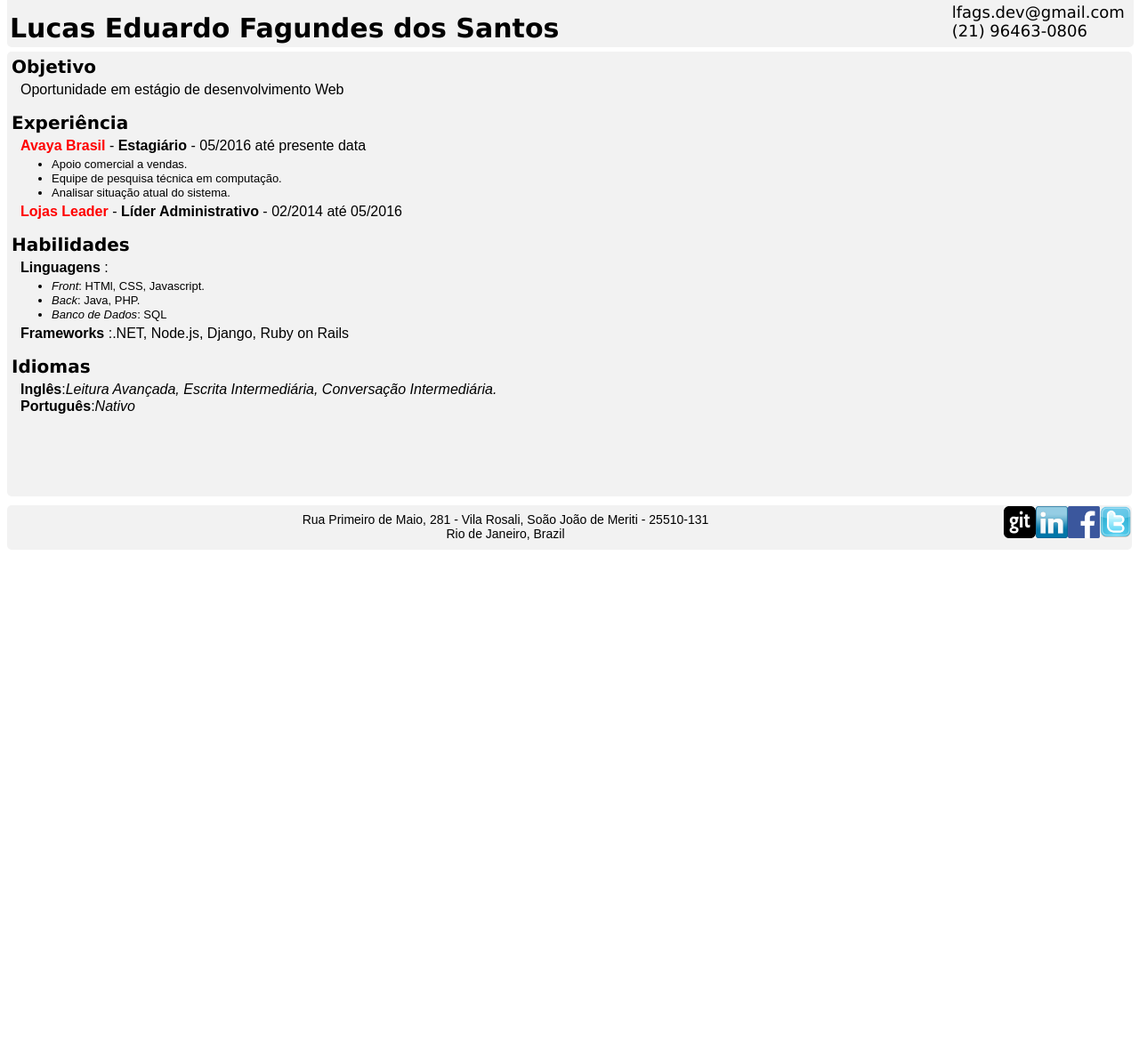
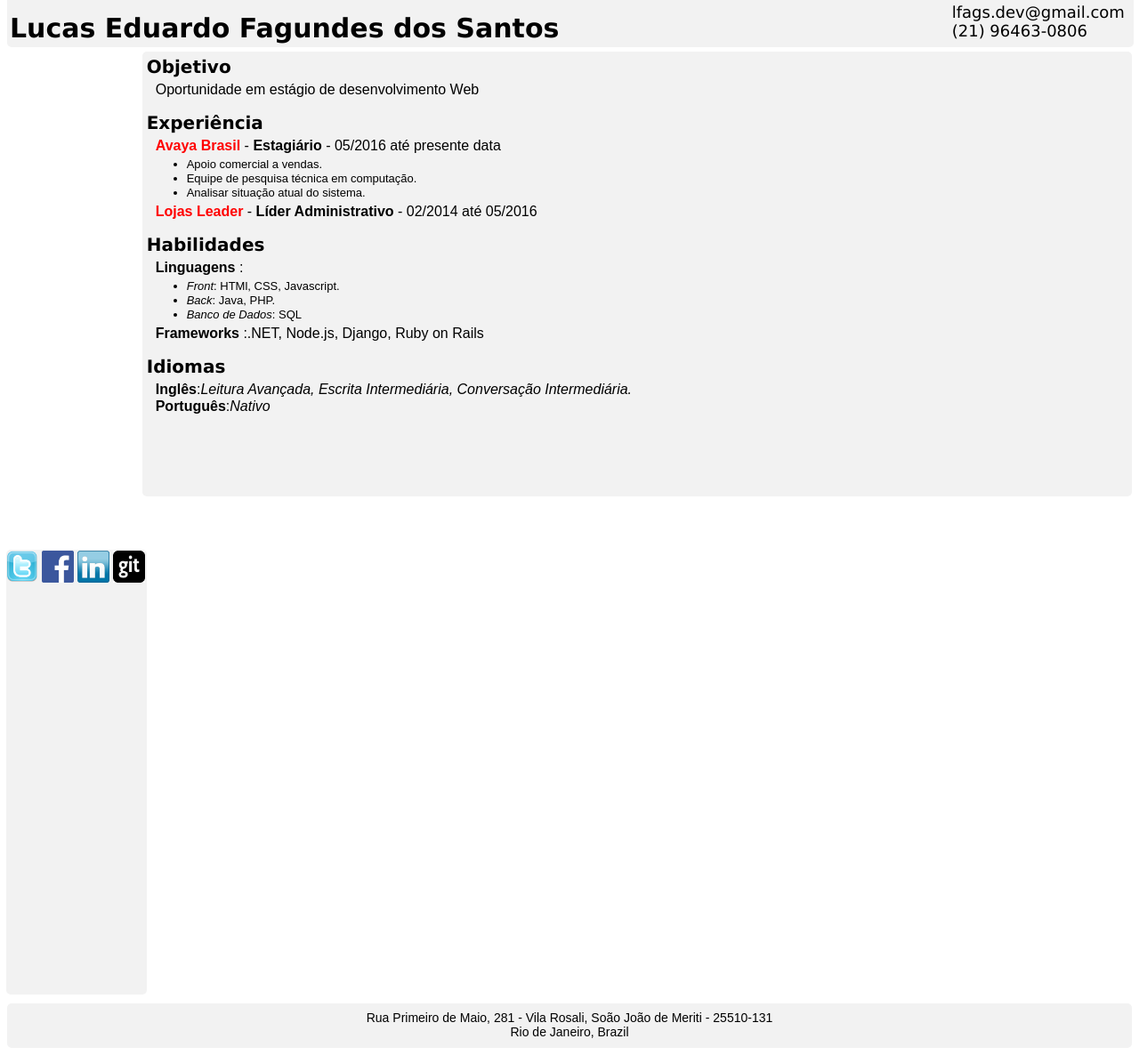
Before and after one commit to lfag/Curriculo, a plain HTML site: page Curriculo HTML/Curriculo.html in a window 1280 px wide. Shown: the whole page at 89% size. Before the commit the page ends 800 px from the top, so only its background shows below. Drawn offline with Linux system fonts and the light colour scheme.

Commit message:
Test Branch

```diff
--- a/Curriculo HTML/Curriculo.html
+++ b/Curriculo HTML/Curriculo.html
@@ -38,12 +38,8 @@
 			<p><strong>Inglês</strong>:<em>Leitura Avançada, Escrita Intermediária, Conversação Intermediária.</em></p>
 			<p><strong>Português</strong>:<em>Nativo</em></p>
 	</div>
-	<!--links de redes sociais
-
-	-->
-	</div>
-	<div id="footer">
-
+	<!--links de redes sociais-->
+	<div class="left">
 		<a href="http://twitter.com/_lfags">
 			<img src = "assets/images/img2.jpg"/></a>
 		<a href="http://facebook.com/lucas.eduardo.311">
@@ -52,7 +48,11 @@
 			<img src = "assets/images/img4.jpg"/></a>
 		<a href="https://www.github.com/lfag">
 			<img src ="assets/images/git.jpg"/></a>
-			<p>Rua Primeiro de Maio, 281 - Vila Rosali, Soão João de Meriti - 25510-131	<br/>Rio de Janeiro, Brazil</p>
+	<!--fim dos links-->
+	</div>
+	<div id="footer">
+
+		<p>Rua Primeiro de Maio, 281 - Vila Rosali, Soão João de Meriti - 25510-131	<br/>Rio de Janeiro, Brazil</p>
 
 	</div>
 
--- a/Curriculo HTML/assets/css/style.css
+++ b/Curriculo HTML/assets/css/style.css
@@ -25,7 +25,7 @@
 	position: relative;
 	float: right;
 	margin-top: 50px;
-	width: 100%;
+	width: 88%;
 	height: 500px;
 	background-color: #F2F2F2;
 	margin-bottom: 10px;
@@ -75,7 +75,6 @@
 	width: 36px;
 	height: 36px;
 	margin-top: 1px;
-	float:right;
 }
 #footer p {
 	position: relative;
```
